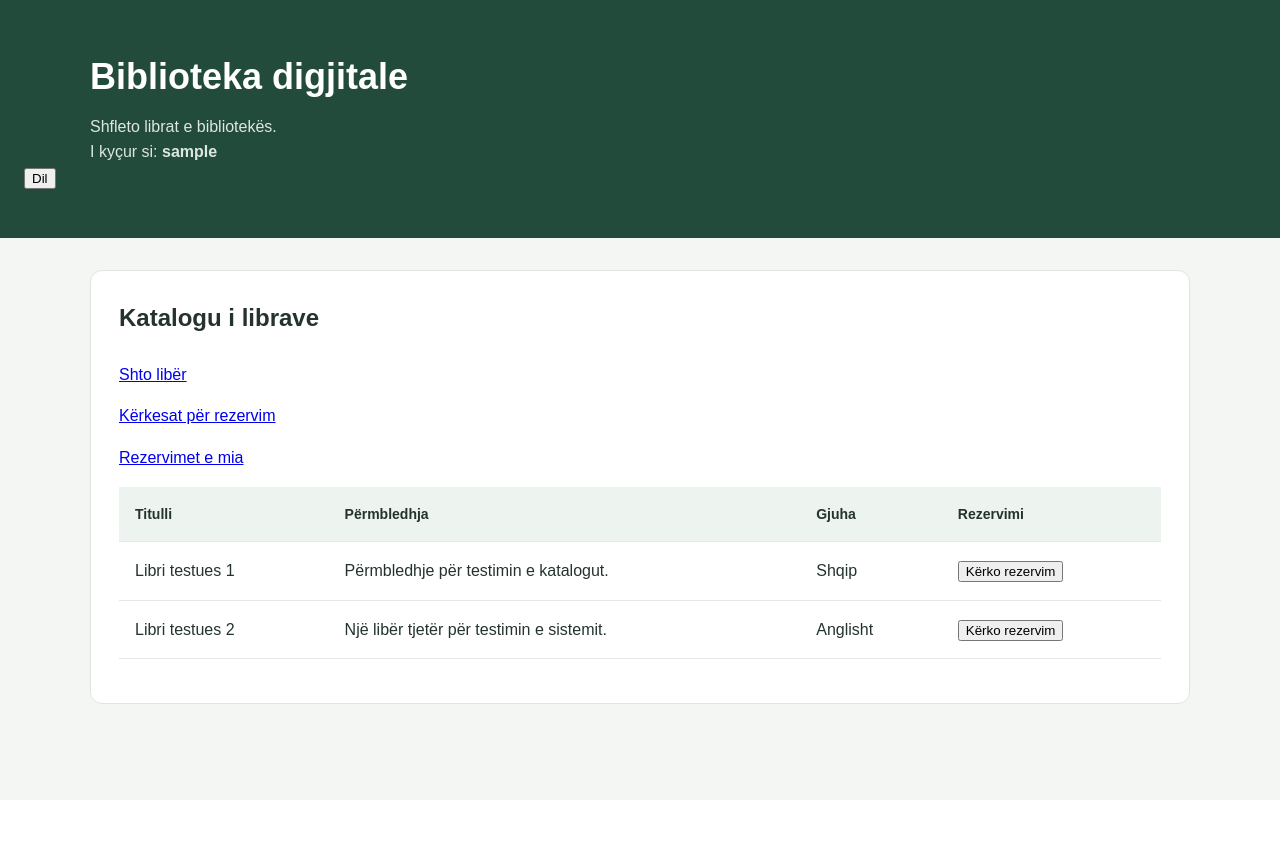
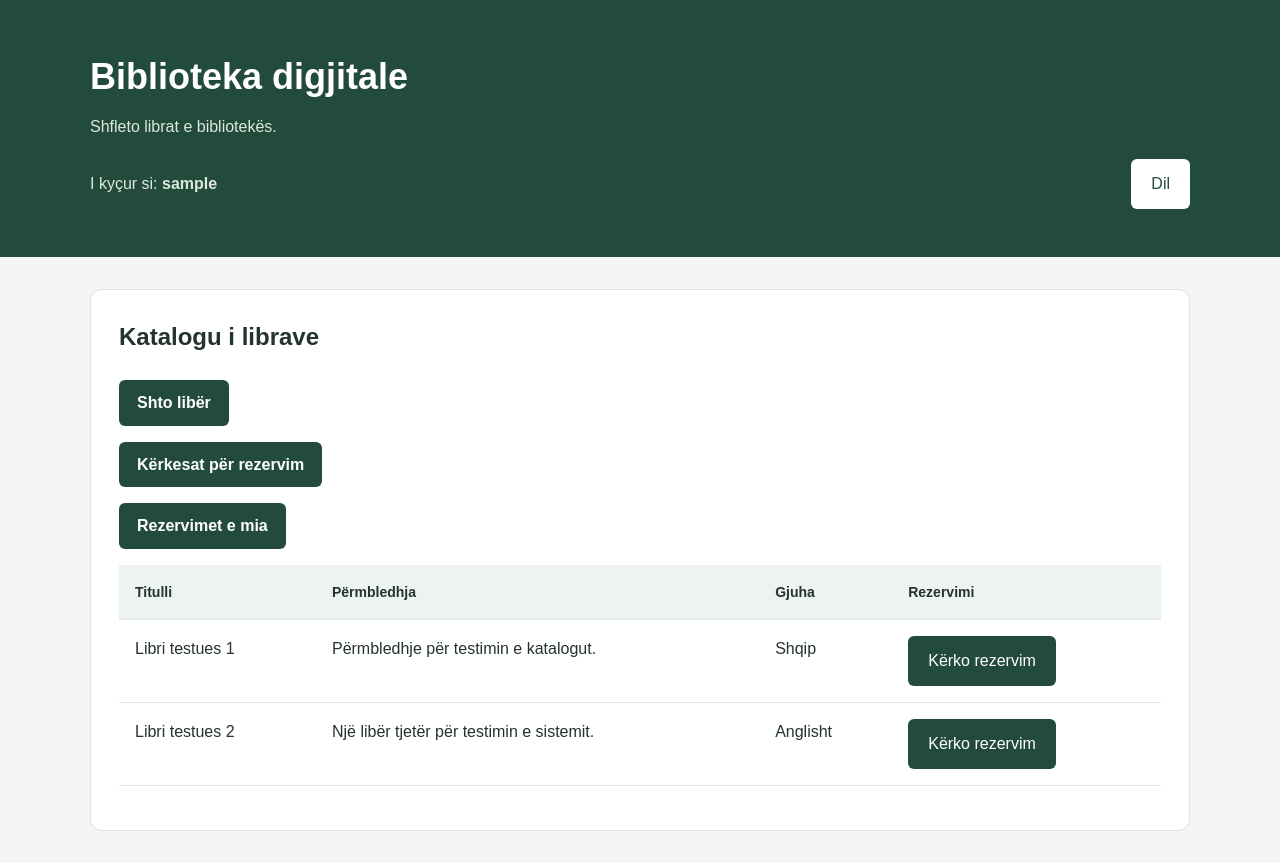
Before and after one commit to frrokbushaj7-crypto/Sistemi-Digjital-per-Menaxhimin-e-Biblotekes-, a Spring Boot app: page /katalogu in a window 1280 px wide. Before the commit the page ends 704 px from the top, so only its background shows below. Run offline with Spring Boot 4, Linux system fonts and the light colour scheme; the visitor is signed in with stand-in values (Sample User, id 1); data comes from the database, SQL or seed files in the repository; some of the project's set-up classes (security, data sources, template engines, error pages and the like) are left out, and stand-ins take their place.

Commit message:
Permisime dizajni

```diff
--- a/src/main/resources/static/css/katalogu.css
+++ b/src/main/resources/static/css/katalogu.css
@@ -91,3 +91,134 @@ tbody tr:hover {
         padding: 12px;
     }
 }
+
+/* Formularët */
+main form {
+    max-width: 600px;
+}
+
+main form > div {
+    margin-bottom: 20px;
+}
+
+label {
+    display: block;
+    margin-bottom: 6px;
+    font-weight: bold;
+}
+
+input:not([type="hidden"]),
+textarea {
+    width: 100%;
+    padding: 12px;
+    border: 1px solid #9aaa9f;
+    border-radius: 6px;
+    font: inherit;
+}
+
+textarea {
+    resize: vertical;
+}
+
+button {
+    padding: 12px 20px;
+    border: none;
+    border-radius: 6px;
+    background: #234b3b;
+    color: white;
+    font: inherit;
+    cursor: pointer;
+}
+
+button:hover:not(:disabled) {
+    background: #17392b;
+}
+
+button:disabled {
+    opacity: 0.6;
+    cursor: default;
+}
+
+.statusi {
+    font-weight: bold;
+    white-space: nowrap;
+}
+
+.statusi[data-status="NE_PRITJE"] {
+    color: #754400;
+    background: #fff4d6;
+}
+
+.statusi[data-status="MIRATUAR"] {
+    color: #205333;
+    background: #e8f4eb;
+}
+
+.statusi[data-status="SKADUAR"] {
+    color: #7d3030;
+    background: #fbecec;
+}
+
+/* Lidhjet që përdoren si butona */
+main > p > a,
+main > a,
+header > p > a {
+    display: inline-block;
+    padding: 10px 18px;
+    border-radius: 6px;
+    background: #234b3b;
+    color: white;
+    text-decoration: none;
+    text-align: center;
+    font-weight: bold;
+}
+
+main > p > a:hover,
+main > a:hover {
+    background: #17392b;
+}
+
+/* Lidhja e hyrjes brenda kreut */
+header > p > a {
+    background: white;
+    color: #234b3b;
+}
+
+/* Emaili dhe butoni Dil në të njëjtin rresht */
+header > div {
+    max-width: 1100px;
+    margin: 20px auto 0;
+    display: flex;
+    align-items: center;
+    justify-content: space-between;
+    gap: 16px;
+}
+
+header > div > p {
+    flex: 1;
+    min-width: 0;
+    margin: 0;
+    overflow-wrap: anywhere;
+}
+
+header > div > form {
+    margin: 0;
+    flex-shrink: 0;
+}
+
+header > div button {
+    background: white;
+    color: #234b3b;
+}
+
+header > div button:hover:not(:disabled) {
+    background: #e3eee7;
+}
+
+/* Butonat e navigimit në telefon */
+@media (max-width: 600px) {
+    main > p > a,
+    main > a {
+        width: 100%;
+    }
+}
--- a/src/main/resources/static/js/miratimet.js
+++ b/src/main/resources/static/js/miratimet.js
@@ -62,6 +62,9 @@ butonat.forEach((butoni) => {
             rreshti.querySelector(".statusi").textContent =
                 rezervimi.statusi;
 
+            rreshti.querySelector(".statusi").dataset.status =
+                rezervimi.statusi;
+
             rreshti.querySelector(".afati-marrjes").textContent =
                 new Date(rezervimi.afatiMarrjes).toLocaleString("sq-AL");
 
--- a/src/main/resources/templates/rezervimet-bibliotekari.html
+++ b/src/main/resources/templates/rezervimet-bibliotekari.html
@@ -46,6 +46,7 @@
 
                     <td
                         class="statusi"
+                        th:attr="data-status=${rezervimi.statusi()}"
                         th:text="${#strings.replace(
                             rezervimi.statusi(), '_', ' '
                         )}">
```
Also changed, not shown: src/main/resources/templates/rezervimet-lexuesi.html (+7 -3 lines).
